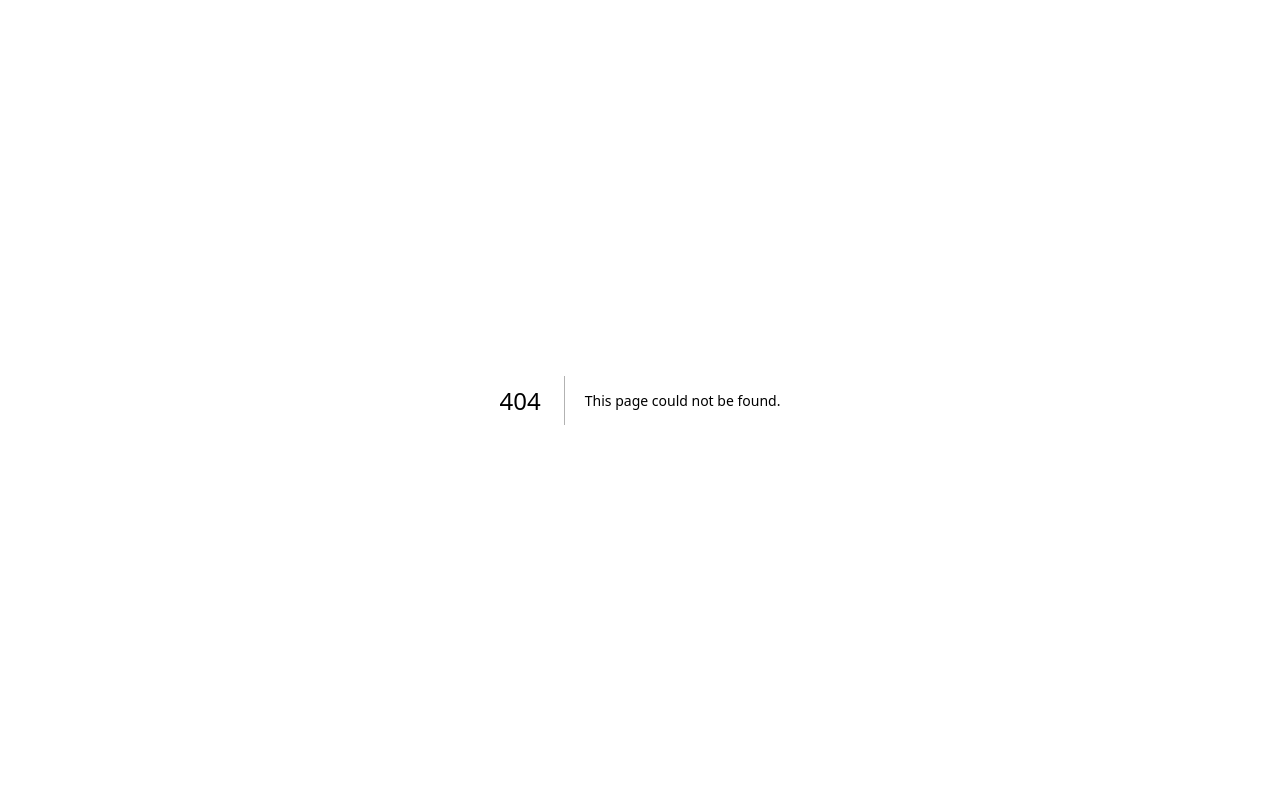
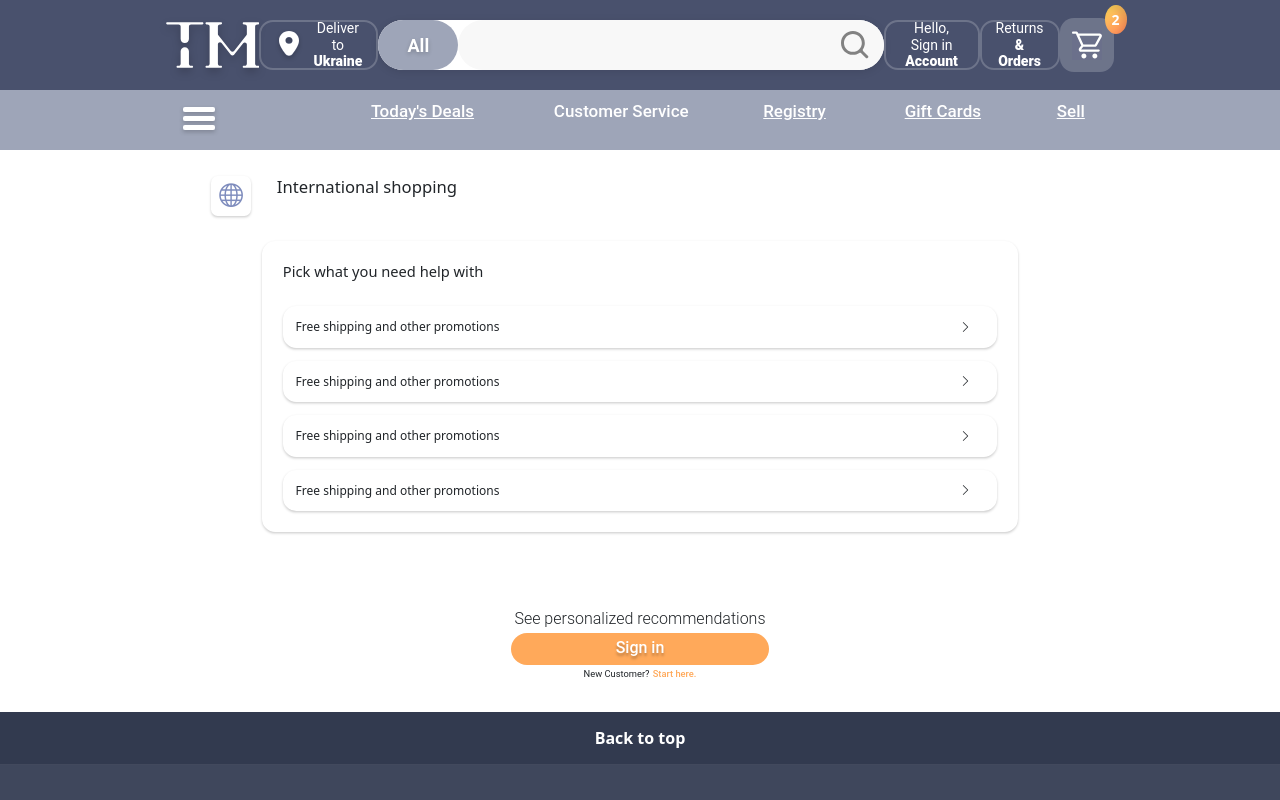
Before and after one commit to Hatr828/Amazon-Treemix-Front, a Next.js app: page /customService/international in a window 1280 px wide. Before the commit this address had no page. Shown: the top 800 px of the page. Built offline with nearby package versions, Linux system fonts and the light colour scheme.

Commit message:
delivery

```diff
--- /dev/null
+++ b/src/app/customService/customServ.css
@@ -0,0 +1,137 @@
+/* DELIVERY */
+
+.text-looking-div {
+    display: "flex";
+    text-align: center;
+
+    font-size: 0.938vw;
+    font-Weight: 400;
+    width: 41.569vw;
+    margin-top: 1vw;
+}
+
+.div-visit-contact {
+    cursor: pointer;
+    color: rgb(121, 160, 197);
+
+    font-weight: 500;
+    font-size: 0.938vw;
+    line-height: 130%;
+    letter-spacing: 0%;
+}
+
+.div-visit-contact:hover {
+    color: rgb(134, 176, 214);
+}
+
+.div-for-icon-text-i {
+    display: flex;
+    position: relative;
+
+    font-weight: 500;
+    font-size: 1.302vw;
+    line-height: 130%;
+    letter-spacing: 0%;
+    gap: 2vw;
+    margin-left: 16.5vw;
+    margin-top: 2vw;
+}
+
+.div-for-icon-i {
+    display: flex;
+    position: relative;
+    align-items: center;
+    justify-content: center;
+
+    width: 3.125vw;
+    height: 3.125vw;
+    border-radius: 0.521vw;
+    box-shadow: 0px 0.104vw 0.208vw 0px rgba(0, 0, 0, 0.2);
+}
+
+.icon-in-pages {
+    color: rgba(126, 140, 189, 1);
+    font-size: 1.85vw;
+}
+
+.div-for-search-text {
+    display: flex;
+    align-items: center;
+
+
+    font-weight: 500;
+    font-size: 1.042vw;
+    line-height: 130%;
+    letter-spacing: 0%;
+    margin-left: 21.5vw;
+    margin-top: 4vw;
+    gap: 2vw;
+}
+
+.input-delivery {
+    border: none;
+    outline: none;
+
+    font-size: 0.9vw;
+    padding: 1vw;
+    width: 18.75vw;
+    height: 2.188vw;
+    border-radius: 1.302vw;
+    box-shadow: 0px 0.104vw 0.208vw 0px rgba(0, 0, 0, 0.2);
+}
+
+.searchIconn {
+    position: absolute;
+    cursor: pointer;
+    width: auto;
+
+    right: 0.75vw;
+    top: 55%;
+    transform: translateY(-50%);
+    height: 1.1vw;
+}
+
+/* INTERNATIONAL */
+
+.div-for-pick {
+    display: flex;
+    flex-direction: column;
+
+    margin-top: 2vw;
+    padding: 1.60vw;
+    border-radius: 1.042vw;
+    width: 59.01vw;
+    height: 22.708vw;
+    box-shadow: 0px 0.104vw 0.208vw 0px rgba(0, 0, 0, 0.2);
+    font-weight: 500;
+    font-size: 1.146vw;
+    line-height: 130%;
+    letter-spacing: 0%;
+}
+
+.div-pick {
+    display: flex;
+    align-items: center;
+    justify-content: space-between;
+    cursor: pointer;
+
+    font-weight: 500;
+    font-size: 0.938vw;
+    line-height: 130%;
+    letter-spacing: 0%;
+    width: 100%;
+    height: 3.229vw;
+    border-radius: 1.042vw;
+    padding-left: 1vw;
+    padding-right: 2vw;
+    box-shadow: 0px 0.104vw 0.208vw 0px rgba(0, 0, 0, 0.2);
+}
+
+.div-pick:hover {
+    background: linear-gradient(
+        90deg,
+        rgba(126, 140, 189, 1) 0%,
+        rgba(206, 154, 215, 1) 100%
+    );
+    color: white;
+}
--- /dev/null
+++ b/src/app/customService/international/page.tsx
@@ -0,0 +1,45 @@
+"use client"
+
+import "../customServ.css"
+import "../../../components/HomePage/HomePage.css"
+import Footer from "@/components/Footer/Footer";
+import { Header } from "@/widgets/header";
+
+export default function international() {
+    return (
+        <div>
+            <Header />
+            <div className="div-for-icon-text-i">
+                <div className="div-for-icon-i">
+                    <i className="bi bi-globe icon-in-pages"></i>
+                </div>
+                International shopping
+            </div>
+            <div style={{display: "flex", alignItems: "center", justifyContent: "center"}}>
+                <div className="div-for-pick">
+                    <span style={{marginBottom: "2vw"}}>Pick what you need help with</span>
+                    <div style={{display: "flex", flexDirection: "column", justifyContent: "space-between", height: "100%"}}>
+                        {[1, 2, 3, 4].map((_, index) => (
+                            <div className="div-pick" key={index}>
+                                Free shipping and other promotions <i className="bi bi-chevron-right"/>
+                            </div>
+                        ))}
+                    </div>
+                </div>
+            </div>
+            <div style={{display:"flex", justifyContent:"center"}}>
+                <div className="div-recommendations">
+                    See personalized recommendations
+                    <button className="button-recommendations">Sign in</button>
+                    <div className="div-customer-text">
+                        New Customer?
+                        <div className="div-start-here">
+                            Start here.
+                        </div>
+                    </div>
+                </div>
+            </div>
+            <Footer />
+        </div>
+    );
+}
```
Also changed, not shown: src/app/customService/delivery/delivery.css (deleted, +0 -23 lines), src/app/customService/delivery/page.tsx (+16 -1 lines).
